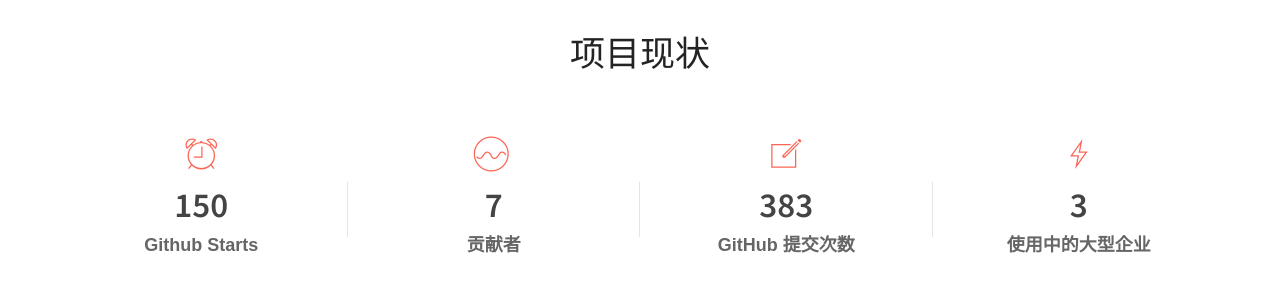
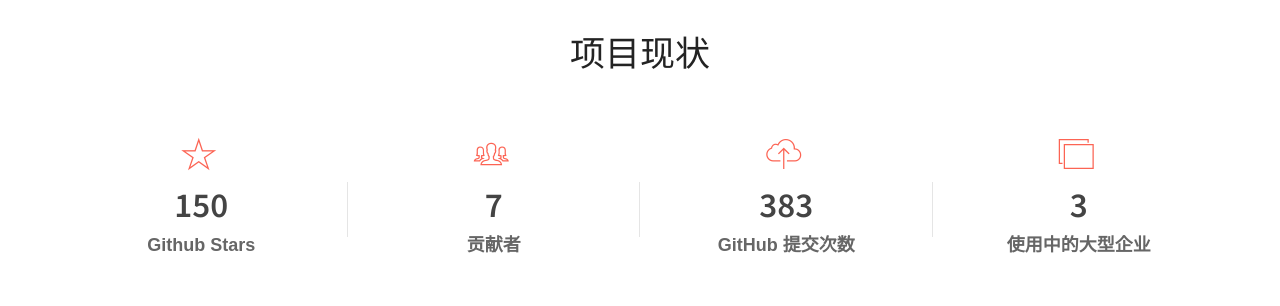
Before and after one commit to fit2anything/fit2openshift-web, a plain HTML site: page index.html in a window 1280 px wide. Shown: the part 3620-3926 px from the top of the page. Drawn offline with Linux system fonts and the light colour scheme; files whose address does not match are found by name.

Commit message:
修改图标

```diff
--- a/index.html
+++ b/index.html
@@ -317,11 +317,11 @@ Start Call To Action
 				<!-- first count item -->
 				<div class="col-md-3 col-sm-6 col-xs-6 text-center ">
 					<div class="counters-item">
-						<i class="tf-ion-ios-alarm-outline"></i>
+						<i class="tf-ion-ios-star-outline"></i>
 						<div>
 							<span class="counter" data-count="150">150</span>
 						</div>
-						<h3>Github Starts</h3>
+						<h3>Github Stars</h3>
 					</div>
 				</div>
 				<!-- end first count item -->
@@ -329,7 +329,7 @@ Start Call To Action
 				<!-- second count item -->
 				<div class="col-md-3 col-sm-6 col-xs-6 text-center ">
 					<div class="counters-item">
-						<i class="tf-ion-ios-analytics-outline"></i>
+						<i class="tf-ion-ios-people-outline"></i>
 						<div>
 							<span class="counter" data-count="130">7</span>
 						</div>
@@ -341,7 +341,7 @@ Start Call To Action
 				<!-- third count item -->
 				<div class="col-md-3 col-sm-6 col-xs-6 text-center ">
 					<div class="counters-item">
-						<i class="tf-ion-ios-compose-outline"></i>
+						<i class="tf-ion-ios-cloud-upload-outline"></i>
 						<div>
 							<span class="counter" data-count="99">383</span>
 						</div>
@@ -354,7 +354,7 @@ Start Call To Action
 				<!-- fourth count item -->
 				<div class="col-md-3 col-sm-6 col-xs-6 text-center ">
 					<div class="counters-item kill-border">
-						<i class="tf-ion-ios-bolt-outline"></i>
+						<i class="tf-ion-ios-photos-outline"></i>
 						<div>
 							<span class="counter" data-count="250">3</span>
 						</div>
```
